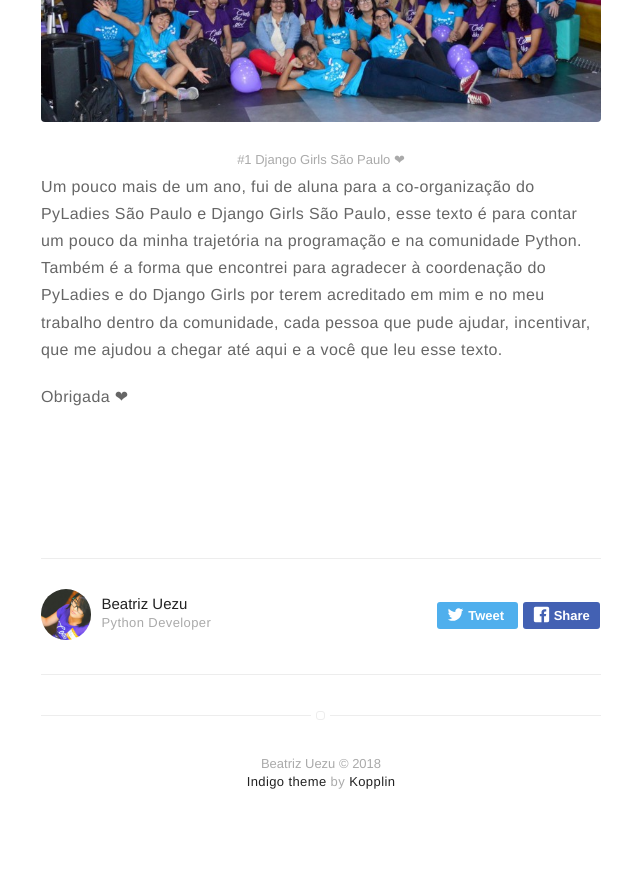
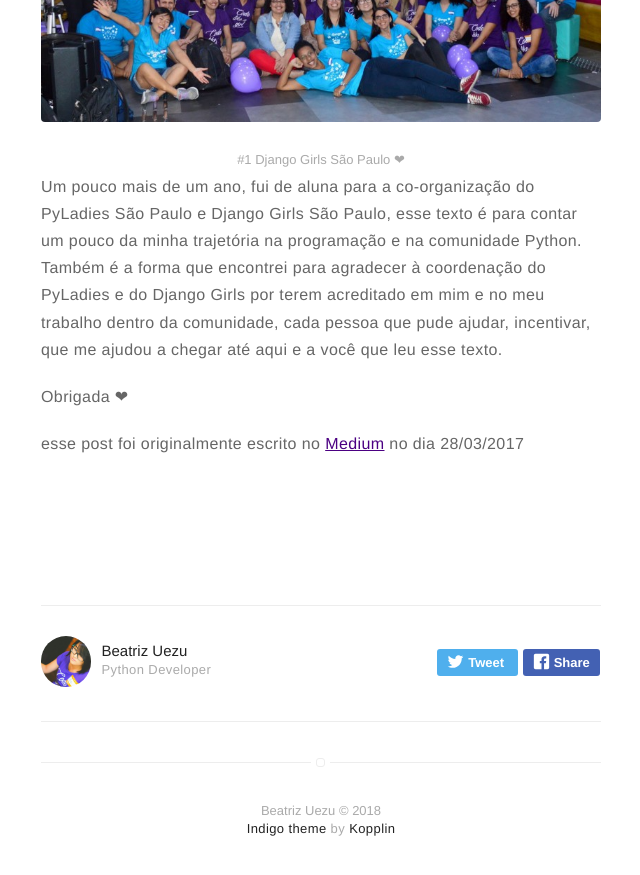
Before and after one commit to beatrizuezu/beatrizuezu.github.io, a Jekyll site: the page built from _posts/2018-03-16-pyladies-e-django-girls-do-medo-ao-incentivo.md, in a window 1280 px wide and 900 px high, scrolled down 7242 px. Shown: the top 875 px of the window, without its empty margins (319-959 px from the left). Built offline with Jekyll 4.4.1, drawn with Linux system fonts in a browser that asks for light colours; before the commit the page ends 8095 px from its top, so only the background shows below that.

Commit message:
add medium post url

```diff
--- a/_posts/2018-03-16-pyladies-e-django-girls-do-medo-ao-incentivo.md
+++ b/_posts/2018-03-16-pyladies-e-django-girls-do-medo-ao-incentivo.md
@@ -76,3 +76,6 @@ Hoje sou uma das organizadoras do Django Girls São Paulo e a quantidade de insc
 Um pouco mais de um ano, fui de aluna para a co-organização do PyLadies São Paulo e Django Girls São Paulo, esse texto é para contar um pouco da minha trajetória na programação e na comunidade Python. Também é a forma que encontrei para agradecer à coordenação do PyLadies e do Django Girls por terem acreditado em mim e no meu trabalho dentro da comunidade, cada pessoa que pude ajudar, incentivar, que me ajudou a chegar até aqui e a você que leu esse texto.
 
 Obrigada ❤
+
+
+esse post foi originalmente escrito no [Medium](https://medium.com/@beatrizuezu/pyladies-django-girls-do-medo-ao-incentivo-e23c0f8bad38) no dia 28/03/2017
```
Also changed, not shown: 2 other files.
